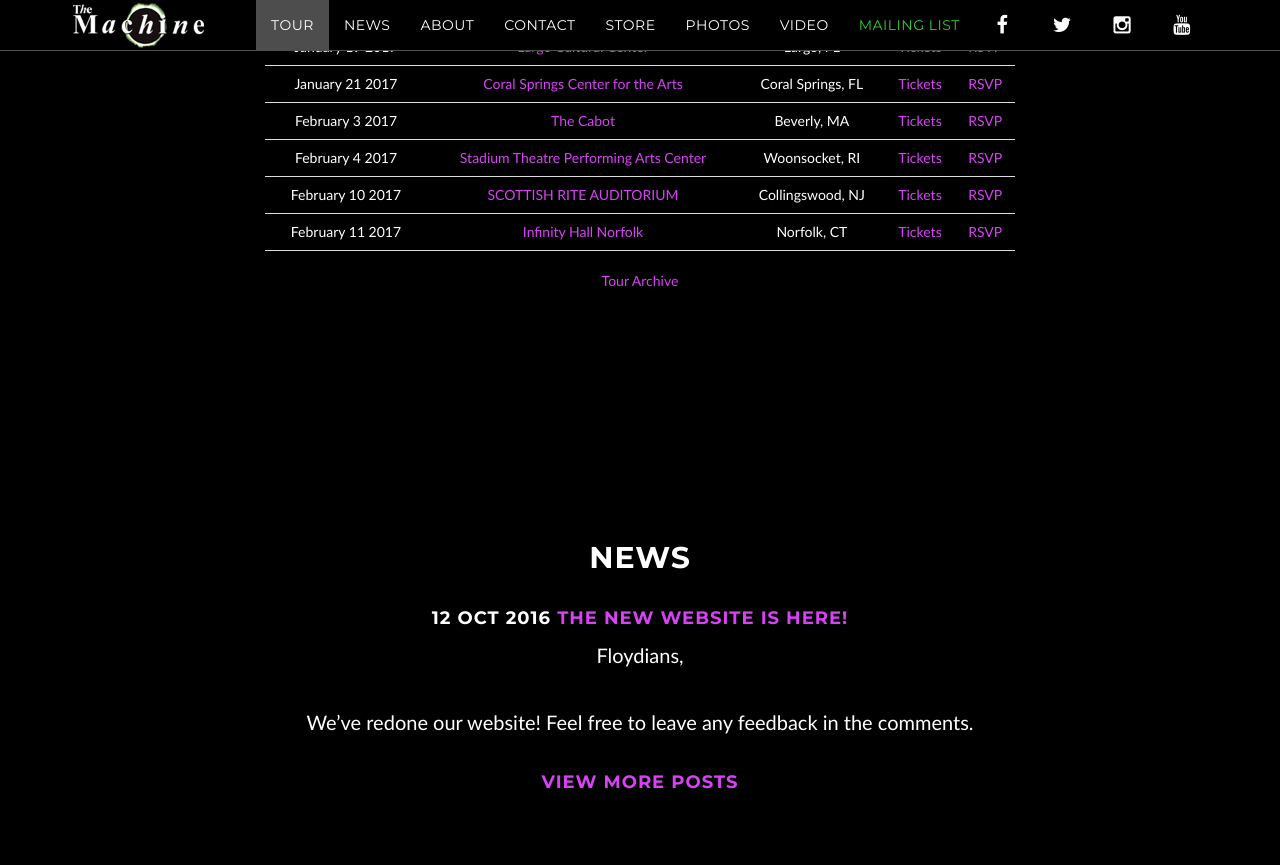
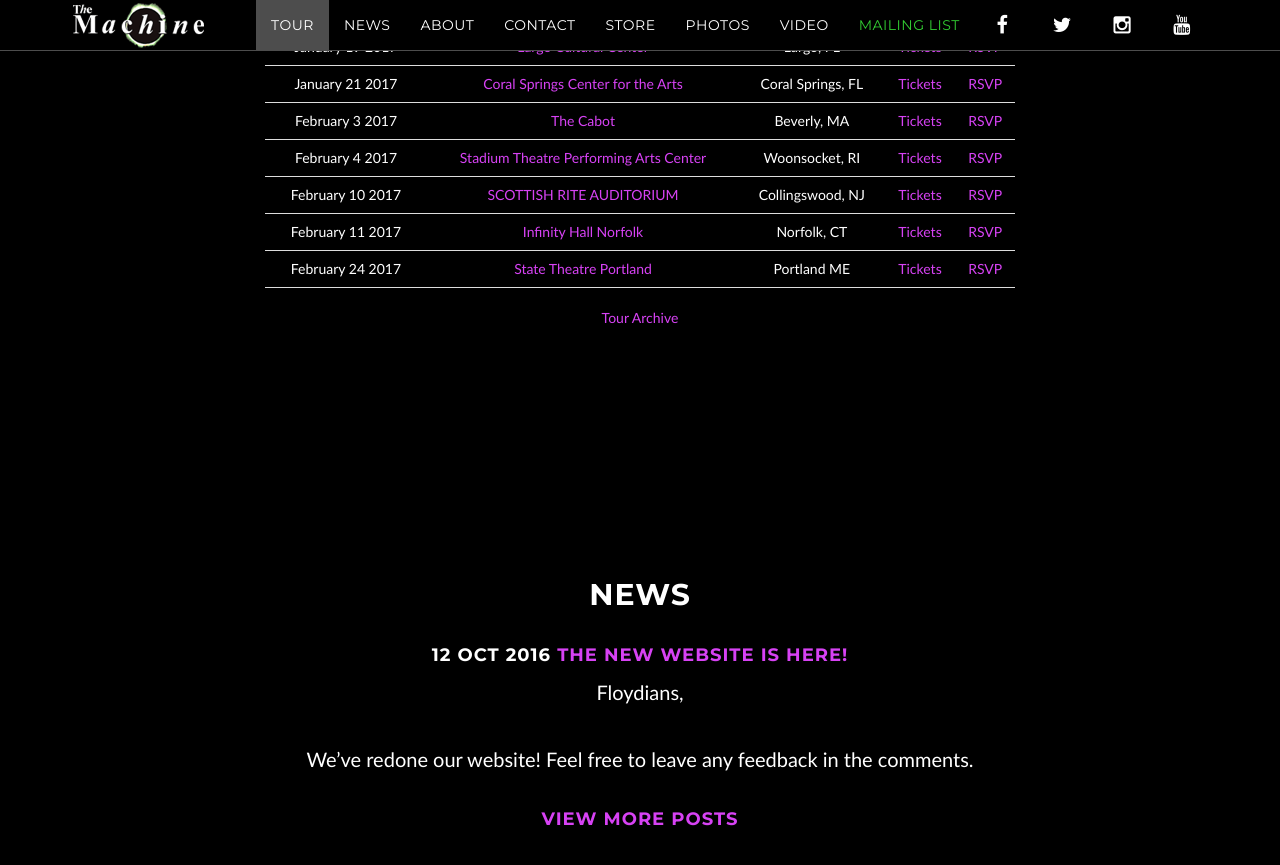
Before and after one commit to machineweb/machineweb.github.io, a Jekyll site: the page built from index.html, in a window 1280 px wide and 900 px high, scrolled down 990 px. Shown: the top 865 px of the window. Built offline with Jekyll 4.4.1, drawn with Linux system fonts in a browser that asks for light colours; comment, search, counter and statistics services are not loaded.

Commit message:
New tour item

```diff
--- a/_data/tour.yml
+++ b/_data/tour.yml
@@ -2745,3 +2745,9 @@
     location: "Norfolk, CT"
     tickets-url: "http://www.infinityhall.com/Events/the-machine-the-ultimate-pink-floyd-tribute-2-11-2017/"
     rsvp-url: "https://www.facebook.com/events/1779869608937850/"
+  - date: "February 24 2017"
+    venue: "State Theatre Portland"
+    venue-url: "http://www.statetheatreportland.com/"
+    location: "Portland ME"
+    tickets-url: "http://www.ticketmaster.com/event/01005170F3753F87"
+    rsvp-url: "https://www.facebook.com/events/1151766934942813/"
```
